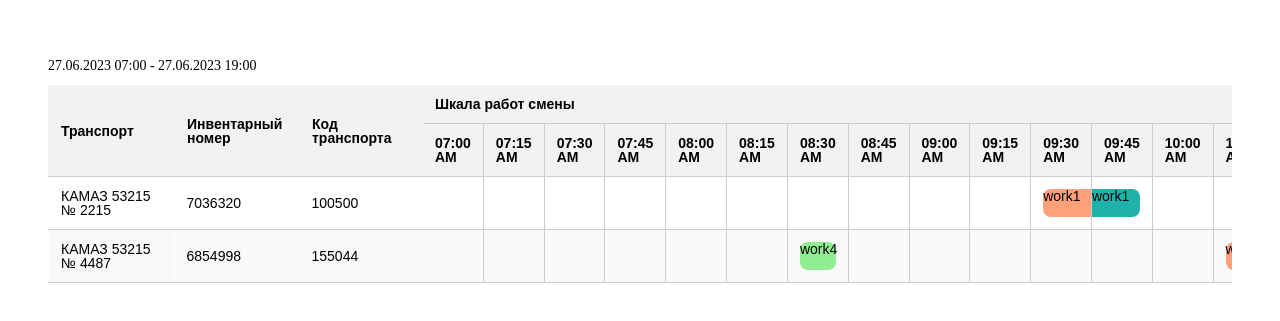
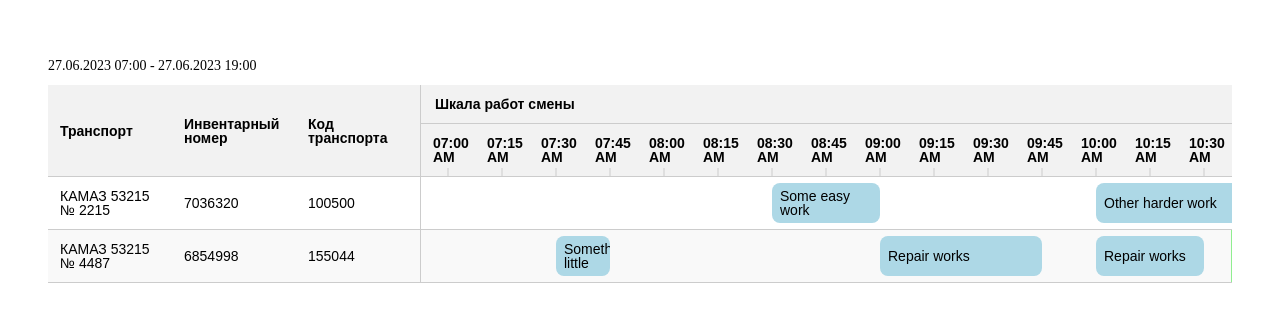
Before and after one commit to TkachYulia/Timeline, a React (Create React App) app: page / in a window 1280 px wide. Shown: the part 229-550 px from the top of the page. Built offline with nearby package versions, Linux system fonts and the light colour scheme.

Commit message:
Implemented creation of work

```diff
--- /dev/null
+++ b/src/components/TimelineSecond/CreatedTime.js
@@ -0,0 +1,24 @@
+import { GET_TIME } from "../../exports/functions";
+import styles from "./main.module.scss";
+
+const CreatedTime = ({ time, dataItem }) => {
+    const computedClassNames = [styles.createdTime];
+    let isEmptyCell = true;
+    let content = "";
+
+    const dataTimeline = dataItem.timeline;
+
+    if (Array.isArray(dataTimeline)) {
+        const matchingTimelineItem = dataTimeline.find((timelineItem) => GET_TIME(timelineItem.startTime) === time);
+
+        if (matchingTimelineItem) {
+            content = matchingTimelineItem.workName || null;
+            isEmptyCell = false;
+        }
+    }
+
+    if (isEmptyCell) return null;
+    return <div className={computedClassNames.join(" ")}>{content}</div>;
+};
+
+export default CreatedTime;
--- /dev/null
+++ b/src/components/TimelineSecond/FrozenCell.js
@@ -0,0 +1,19 @@
+import styles from "./main.module.scss";
+
+const FrozenCell = ({ isLastCell, isHeading = false, children }) => {
+    const computedClassNames = [
+        styles[isHeading ? "th" : "td"],
+        styles.frozen,
+        ...(isLastCell ? [styles.lastCell] : []),
+    ].join(" ");
+    const fixedContent = <div className={styles.fixedContent}>{children}</div>;
+    if (isHeading)
+        return (
+            <th rowSpan={2} className={computedClassNames}>
+                {fixedContent}
+            </th>
+        );
+    return <td className={computedClassNames}>{fixedContent}</td>;
+};
+
+export default FrozenCell;
--- /dev/null
+++ b/src/components/TimelineSecond/TimelineCell.js
@@ -0,0 +1,77 @@
+import { useContext } from "react";
+import { GET_TIME, roundTimeByStep } from "../../exports/functions";
+import CreatedTime from "./CreatedTime";
+import styles from "./main.module.scss";
+import { message } from "antd";
+import WorkCreateContext from "../../context/WorkCreateContext";
+
+const TimelineCell = ({ time, dataItem, timelineIndex }) => {
+    const workCreateContext = useContext(WorkCreateContext);
+
+    const computedClassNames = [
+        styles.td,
+        styles.timeCell,
+        ...(GET_TIME(roundTimeByStep()) === time ? [styles.currentTime] : []),
+    ];
+    const foundedWork = dataItem.timeline.find((work) => GET_TIME(work.startTime) === time);
+
+    if (
+        workCreateContext.isCreating &&
+        workCreateContext.creatingDataId === dataItem.id &&
+        (time === workCreateContext.creatingStartTime ||
+            (!!workCreateContext.creatingStartTime &&
+                workCreateContext.creatingStartTime <= time &&
+                !!workCreateContext.creatingHoverTime &&
+                time <= workCreateContext.creatingHoverTime) ||
+            (!!workCreateContext.creatingHoverTime &&
+                workCreateContext.creatingHoverTime <= time &&
+                !!workCreateContext.creatingStartTime &&
+                time <= workCreateContext.creatingStartTime))
+    ) {
+        computedClassNames.push(styles.creating);
+    }
+    if (workCreateContext.isOverlapping) {
+        computedClassNames.push(styles.overlapping);
+    }
+
+    const enabledToCreateWork =
+        !dataItem.timeline.some((work) => GET_TIME(work.startTime) <= time && time <= GET_TIME(work.finishTime)) &&
+        !dataItem.timeline.some(
+            (work) =>
+                (time <= GET_TIME(work.startTime) && GET_TIME(work.finishTime) <= workCreateContext.creatingStartTime) ||
+                (workCreateContext.creatingStartTime <= GET_TIME(work.startTime) && GET_TIME(work.finishTime) <= time)
+        );
+
+    const handleClick = () => {
+        if (workCreateContext.isCreating && !enabledToCreateWork) {
+            message.error("Невозможно создать действие: пересечение временных интервалов");
+        } else {
+            workCreateContext.handleClickTimeCell(dataItem.id, time);
+        }
+    };
+    const handleMouseEnter = () => {
+        if (workCreateContext.creatingDataId === dataItem.id) {
+            if (enabledToCreateWork) {
+                workCreateContext.setCreatingHoverTime(time);
+                workCreateContext.setOverlapping(false);
+            } else {
+                workCreateContext.setOverlapping(true);
+            }
+        }
+    };
+
+    if (dataItem.workCellIndexes.find((workCellIndex) => workCellIndex.index === timelineIndex)?.isStart === false)
+        return null;
+    return (
+        <td
+            className={computedClassNames.join(" ")}
+            colSpan={foundedWork?.colSpan || 1}
+            onClick={handleClick}
+            onMouseEnter={handleMouseEnter}
+        >
+            <CreatedTime time={time} dataItem={dataItem} />
+        </td>
+    );
+};
+
+export default TimelineCell;
--- a/src/components/TimelineSecond/index.js
+++ b/src/components/TimelineSecond/index.js
@@ -1,35 +1,18 @@
-import { useState } from "react";
 import Tippy, { useSingleton } from "@tippyjs/react";
+import { useEffect, useState } from "react";
+import { message } from "antd";
+import {
+    GET_TIME,
+    computeAllWorkSize,
+    createTimelineTimes,
+    createWork,
+    getDateTime,
+    getTimeFormat,
+} from "../../exports/functions";
 import styles from "./main.module.scss";
-import { convertDatetimeToNumericMs, createTimelineTimes, getDateTime, getTimeFormat } from "../../exports/functions";
-import { message } from "antd";
-import { useEffect } from "react";
-
-const STEP_MINUTES = 15;
-const _SHIFTED_TIME_ = new Date();
-_SHIFTED_TIME_.setMinutes(new Date().getMinutes() + STEP_MINUTES);
-const TIME_STEP = _SHIFTED_TIME_.getTime() - new Date().getTime();
-
-console.log(TIME_STEP);
-
-function createWork(workName, startTimeShift, finishTimeShift) {
-    const currentTime = new Date();
-    const editedTime = new Date(currentTime);
-
-    editedTime.setHours(9);
-    editedTime.setSeconds(0);
-    editedTime.setMilliseconds(0);
-    editedTime.setMinutes(Math.floor(currentTime.getMinutes() / STEP_MINUTES) * STEP_MINUTES);
-
-    const startTime = new Date(editedTime.getTime() + startTimeShift * 60 * 1000);
-    const finishTime = new Date(editedTime.getTime() + finishTimeShift * 60 * 1000);
-
-    return {
-        workName,
-        startTime,
-        finishTime,
-    };
-}
+import FrozenCell from "./FrozenCell";
+import TimelineCell from "./TimelineCell";
+import WorkCreateContext from "../../context/WorkCreateContext";
 
 const exampleDate = [
     {
@@ -37,18 +20,16 @@ const exampleDate = [
         transport: "КАМАЗ 53215 № 2215",
         inventaryNumber: "7036320",
         transportCode: "100500",
-        timeline: [createWork("work1", 0, 15), createWork("work2", 60, 120)],
+        timeline: [createWork("Some easy work", 0, 30), createWork("Other harder work", 90, 180)],
     },
     {
         id: 2,
         transport: "КАМАЗ 53215 № 4487",
         inventaryNumber: "6854998",
         transportCode: "155044",
-        timeline: [createWork("work3", 45, 75), createWork("work4", -60, -60)],
+        timeline: [createWork("Something little", -60, -60), createWork("Repair works", 30, 75), createWork("Repair works", 75, 105)],
     },
 ];
-
-console.log(exampleDate);
 
 const cellDeployer = [
     {
@@ -65,93 +46,100 @@ const cellDeployer = [
     },
 ];
 
-const FrozenCell = ({ isLastCell, isHeading = false, children }) => {
-    const computedClassNames = [
-        styles[isHeading ? "th" : "td"],
-        styles.frozen,
-        ...(isLastCell ? [styles.lastCell] : []),
-    ].join(" ");
-    const fixedContent = <div className={styles.fixedContent}>{children}</div>;
-    if (isHeading)
-        return (
-            <th rowSpan={2} className={computedClassNames}>
-                {fixedContent}
-            </th>
-        );
-    return <td className={computedClassNames}>{fixedContent}</td>;
-};
+const TimelineSecond = ({ startTime: timelineStartTime, finishTime: timelineFinishTime }) => {
+    const [timelineTimes, setTimelineTimes] = useState(createTimelineTimes(timelineStartTime, timelineFinishTime));
+    const [data, setData] = useState(computeAllWorkSize(exampleDate, timelineTimes));
 
-const CreatedTime = ({ time, dataItem }) => {
-    let cellState = "empty";
-    let content = "";
+    console.log(data);
 
-    const dataTimeline = dataItem.timeline;
-
-    if (Array.isArray(dataTimeline)) {
-        if (
-            dataTimeline.some(
-                (timelineItem) => timelineItem.startTime.getTime() === time && timelineItem.finishTime.getTime() === time
-            )
-        ) {
-            cellState = "single";
-            content = dataTimeline.find(
-                (timelineItem) => timelineItem.startTime.getTime() === time && timelineItem.finishTime.getTime() === time
-            ).workName;
-        } else if (dataTimeline.some((timelineItem) => timelineItem.startTime.getTime() === time)) {
-            cellState = "start";
-            content = dataTimeline.find((timelineItem) => timelineItem.startTime.getTime() === time).workName;
-        } else if (dataTimeline.some((timelineItem) => timelineItem.finishTime.getTime() === time)) {
-            cellState = "finish";
-            content = dataTimeline.find((timelineItem) => timelineItem.finishTime.getTime() === time).workName;
-        } else if (
-            dataTimeline.some(
-                (timelineItem) => timelineItem.startTime.getTime() <= time && time <= timelineItem.finishTime.getTime()
-            )
-        ) {
-            cellState = "between";
-            content = dataTimeline.find(
-                (timelineItem) => timelineItem.startTime.getTime() <= time && time <= timelineItem.finishTime.getTime()
-            ).workName;
-        }
-    }
-
-    return <div className={`${styles.createdTime} ${styles[cellState]}`}>{content}</div>;
-};
-
-const NewTime = () => {
-    return <div className={styles.newTime}></div>;
-};
-
-const TimelineCell = ({ time, dataItem }) => {
-    time = new Date(time).getTime();
-
-    return (
-        <td className={`${styles.td} ${styles.timeCell}`}>
-            <CreatedTime time={time} dataItem={dataItem} />
-        </td>
-    );
-};
-
-const TimelineSecond = ({ startTime: timelineStartTime, finishTime: timelineFinishTime }) => {
-    const [createStartTime, setCreateStartTime] = useState(null);
-    const [createFinishTime, setCreateFinishTime] = useState(null);
-
-    const [timelineTimes, setTimelineTimes] = useState(createTimelineTimes(timelineStartTime, timelineFinishTime));
+    const [isCreating, setCreating] = useState(false);
+    const [creatingDataId, setCreatingDataId] = useState(null);
+    const [creatingStartTime, setCreatingStartTime] = useState(null);
+    const [creatingHoverTime, setCreatingHoverTime] = useState(null);
+    const [isOverlapping, setOverlapping] = useState(false);
 
     useEffect(() => {
         setTimelineTimes(createTimelineTimes(timelineStartTime, timelineFinishTime));
     }, [timelineStartTime, timelineFinishTime]);
-
-    // message.error("Невозможно создать действие: пересечение временных интервалов");
 
     // Tooltip
     const [source, target] = useSingleton({
         overrides: ["delay", "arrow"],
     });
 
+    const handleClickTimeCell = (id, time) => {
+        if (isCreating) {
+            const startTime = Math.min(creatingStartTime, time);
+            const finishTime = Math.max(creatingStartTime, time);
+            if (!isOverlapping) {
+                message.success(
+                    <div style={{ width: "150px", textAlign: "left" }}>
+                        <h3>New work created!</h3>
+                        <div
+                            style={{ width: "100%", display: "flex", justifyContent: "space-between", alignItems: "center" }}
+                        >
+                            <span>FROM:</span>
+                            <span>{getDateTime(startTime)}</span>
+                        </div>
+                        <div
+                            style={{ width: "100%", display: "flex", justifyContent: "space-between", alignItems: "center" }}
+                        >
+                            <span>TILL:</span>
+                            <span>{getDateTime(finishTime)}</span>
+                        </div>
+                    </div>
+                );
+                setData((prevData) =>
+                    computeAllWorkSize(
+                        prevData.map((dataItem) => {
+                            if (dataItem.id === id) {
+                                return {
+                                    ...dataItem,
+                                    timeline: [
+                                        ...dataItem.timeline,
+                                        {
+                                            workName: "Created",
+                                            startTime,
+                                            finishTime,
+                                        },
+                                    ],
+                                };
+                            }
+                            return dataItem;
+                        }),
+                        timelineTimes
+                    )
+                );
+            }
+            setCreating(false);
+            setCreatingDataId(null);
+            setCreatingStartTime(null);
+            setCreatingHoverTime(null);
+            setOverlapping(false);
+        } else {
+            setCreating(true);
+            setCreatingDataId(id);
+            setCreatingStartTime(time);
+            setCreatingHoverTime(null);
+            setOverlapping(false);
+        }
+    };
+
+    const workCreateContext = {
+        handleClickTimeCell,
+        isCreating,
+        creatingDataId,
+        creatingStartTime,
+        creatingHoverTime,
+        setCreatingHoverTime,
+        isOverlapping,
+        setOverlapping,
+    };
+
     return (
+        <WorkCreateContext.Provider value={workCreateContext}>
             <div className={styles.container}>
-            <div>
+                <div style={{ position: "sticky", left: 0 }}>
                     {getDateTime(timelineStartTime)} - {getDateTime(timelineFinishTime)}
                 </div>
                 <Tippy singleton={source} delay={500} />
@@ -173,25 +161,26 @@ const TimelineSecond = ({ startTime: timelineStartTime, finishTime: timelineFini
                         </tr>
                         <tr className={styles.tr}>
                             {timelineTimes.map((timelineTime) => (
-                            <th key={timelineTime.getTime()} className={styles.th}>
-                                {getTimeFormat(timelineTime)}
+                                <th key={timelineTime.getTime()} className={`${styles.th} ${styles.time}`}>
+                                    <div>{getTimeFormat(timelineTime)}</div>
                                 </th>
                             ))}
                         </tr>
                     </thead>
                     <tbody className={styles.tbody}>
-                    {exampleDate.map((dataItem) => (
+                        {data.map((dataItem) => (
                             <tr key={dataItem.id} className={styles.tr}>
                                 {cellDeployer.map((cellItem, cellIndex) => (
                                     <FrozenCell key={`body-${cellItem.param}`} isLastCell={cellIndex === exampleDate.length}>
                                         {dataItem[cellItem.param]}
                                     </FrozenCell>
                                 ))}
-                            {timelineTimes.map((timelineTime) => (
+                                {timelineTimes.map((timelineTime, timelineIndex) => (
                                     <TimelineCell
-                                    key={timelineTime.getTime()}
-                                    time={timelineTime.getTime()}
+                                        key={GET_TIME(timelineTime)}
+                                        time={GET_TIME(timelineTime)}
                                         dataItem={dataItem}
+                                        timelineIndex={timelineIndex}
                                     />
                                 ))}
                             </tr>
@@ -199,6 +188,7 @@ const TimelineSecond = ({ startTime: timelineStartTime, finishTime: timelineFini
                     </tbody>
                 </table>
             </div>
+        </WorkCreateContext.Provider>
     );
 };
 
--- a/src/components/TimelineSecond/main.module.scss
+++ b/src/components/TimelineSecond/main.module.scss
@@ -14,6 +14,7 @@ $borderTable: 1px solid #ccc;
 $numberOfFrozenCols: 3;
 $frozenContentWidth: 100px;
 $frozenCellOffset: $frozenContentWidth + 2 * $paddingSize;
+$timeCellWidth: 30px + 2 * $paddingSize;
 
 @mixin table-cell {
     position: relative;
@@ -28,7 +29,7 @@ $frozenCellOffset: $frozenContentWidth + 2 * $paddingSize;
     z-index: 10;
     @for $i from 1 through $numberOfFrozenCols {
         &:nth-child(#{$i}) {
-            left: ($i - 1) * $frozenCellOffset + $i;
+            left: ($i - 1) * $frozenCellOffset;
         }
     }
     .fixedContent {
@@ -48,13 +49,12 @@ $frozenCellOffset: $frozenContentWidth + 2 * $paddingSize;
         $headingBackground: #f2f2f2;
         background-color: $headingBackground;
         font-weight: bold;
+        position: relative;
+        z-index: 10;
 
         .tr .th {
             @include table-cell();
             background-color: $headingBackground;
-            &:not(:last-child) {
-                border-right: $borderTable;
-            }
             & > .timelineTitle {
                 width: max-content;
                 position: sticky;
@@ -63,6 +63,32 @@ $frozenCellOffset: $frozenContentWidth + 2 * $paddingSize;
             }
             &.frozen {
                 @include frozen-cell();
+            }
+            &.time {
+                position: relative;
+                &::before {
+                    content: "";
+                    position: absolute;
+                    bottom: 0;
+                    left: 50%;
+                    width: 0px;
+                    height: 8px;
+                    transform: translateX(-50%);
+                    border-left: $borderTable;
+                }
+                & > div {
+                    width: 30px;
+                }
+                & .vertLine {
+                    position: absolute;
+                    z-index: 10;
+                    top: 100%;
+                    left: 50%;
+                    width: 0px;
+                    transform: translateX(-50%);
+                    border-left: $borderTable;
+                    pointer-events: none;
+                }
             }
         }
     }
@@ -77,46 +103,40 @@ $frozenCellOffset: $frozenContentWidth + 2 * $paddingSize;
                 &.timeCell {
                     position: relative;
                     cursor: cell;
-                    &:not(:last-child) {
-                        border-right: $borderTable;
-                    }
                     &:hover {
                         background-color: #e1f5f5;
                     }
+                    &.currentTime {
+                        background-color: lightgreen;
+                        &:hover {
+                            background-color: rgb(151, 226, 151);
+                        }
+                    }
+                    &.creating {
+                        background-color: lightsalmon;
+                        &.overlapping {
+                            background-color: orangered;
+                        }
+                    }
                     .createdTime {
                         $borderRadius: 8px;
+                        $vPadding: 6px;
+                        $hPadding: $timeCellWidth / 2;
 
                         position: absolute;
-                        top: $paddingSize;
-                        bottom: $paddingSize;
+                        top: $vPadding;
+                        bottom: $vPadding;
+                        left: $hPadding;
+                        right: $hPadding;
+                        border-radius: $borderRadius;
                         cursor: pointer;
-                        &.empty {
-                            display: none;
-                        }
-                        &.single {
-                            background-color: lightgreen;
-                            left: $paddingSize;
-                            right: $paddingSize;
-                            border-radius: $borderRadius;
-                        }
-                        &.start {
-                            background-color: lightsalmon;
-                            left: $paddingSize;
-                            right: 0;
-                            border-radius: $borderRadius 0 0 $borderRadius;
-                        }
-                        &.finish {
-                            background-color: lightseagreen;
-                            left: 0;
-                            right: $paddingSize;
-                            border-radius: 0 $borderRadius $borderRadius 0;
-                        }
-                        &.between {
-                            background-color: lightsteelblue;
-                            left: 0;
-                            right: 0;
-                            border-radius: 0;
-                        }
+
+                        display: flex;
+                        justify-content: flex-start;
+                        align-items: center;
+                        padding: 8px;
+                        overflow: hidden;
+                        background-color: lightblue;
                     }
                 }
             }
--- /dev/null
+++ b/src/context/WorkCreateContext.js
@@ -0,0 +1,5 @@
+import { createContext } from "react";
+
+const WorkCreateContext = createContext(null);
+
+export default WorkCreateContext;
--- /dev/null
+++ b/src/exports/constants.js
@@ -0,0 +1,6 @@
+export const STEP_MINUTES = 15;
+
+const _SHIFTED_TIME_ = new Date();
+_SHIFTED_TIME_.setMinutes(new Date().getMinutes() + STEP_MINUTES);
+
+export const TIME_STEP = _SHIFTED_TIME_.getTime() - new Date().getTime();
--- a/src/exports/functions.js
+++ b/src/exports/functions.js
@@ -1,9 +1,30 @@
-export const convertDatetimeToNumericMs = (datetime) => {
+import { STEP_MINUTES, TIME_STEP } from "./constants";
+
+export const GET_TIME = (datetime) => {
+    if (!datetime) return new Date().getTime();
     return new Date(datetime).getTime();
 };
 
 export const getTimeFormat = (dateTime) => {
-    return dateTime.toLocaleTimeString([], { hour: "2-digit", minute: "2-digit" });
+    return new Date(dateTime).toLocaleTimeString([], { hour: "2-digit", minute: "2-digit" });
+};
+
+export const createWork = (workName, startTimeShift, finishTimeShift) => {
+    const currentTime = new Date();
+    const shiftedTime = new Date(currentTime);
+    shiftedTime.setHours(8);
+    const editedTime = roundTimeByStep(shiftedTime);
+
+    const startTime = new Date(editedTime.getTime() + startTimeShift * 60 * 1000);
+    const finishTime = new Date(
+        editedTime.getTime() + finishTimeShift * 60 * 1000 + (startTimeShift === finishTimeShift ? TIME_STEP : 0)
+    );
+
+    return {
+        workName,
+        startTime,
+        finishTime,
+    };
 };
 
 export const getDateTime = (dateTime) => {
@@ -23,8 +44,55 @@ export const createTimelineTimes = (startTime, finishTime) => {
 
     while (currentTime <= finishTime) {
         result.push(new Date(currentTime));
-        currentTime = new Date(currentTime).getTime() + 15 * 60 * 1000;
+        currentTime = GET_TIME(currentTime) + STEP_MINUTES * 60 * 1000;
     }
 
     return result;
 };
+
+const calculateWorkSize = (work) => {
+    return (GET_TIME(work.finishTime) - GET_TIME(work.startTime)) / TIME_STEP + 1;
+};
+
+export const computeAllWorkSize = (data, timelineTimes) => {
+    return data.map((dataItem) => {
+        const computedDataTimeline = dataItem.timeline.map((work, workIndex) => ({
+            ...work,
+            id: `${dataItem.id}-${workIndex + 1}`,
+            colSpan: calculateWorkSize(work),
+        }));
+        return {
+            ...dataItem,
+            timeline: computedDataTimeline,
+            workCellIndexes: [...timelineTimes]
+                .map((timelineTime, timelineIndex) => ({
+                    time: timelineTime,
+                    index: timelineIndex,
+                }))
+                .filter((timelineTime) =>
+                    computedDataTimeline.some(
+                        (dataTimeline) =>
+                            GET_TIME(dataTimeline.startTime) <= GET_TIME(timelineTime.time) &&
+                            GET_TIME(timelineTime.time) <= GET_TIME(dataTimeline.finishTime)
+                    )
+                )
+                .map((timelineTime) => ({
+                    isStart: computedDataTimeline.some(
+                        (dataTimeline) => GET_TIME(dataTimeline.startTime) === GET_TIME(timelineTime.time)
+                    ),
+                    index: timelineTime.index,
+                })),
+        };
+    });
+};
+
+export const roundTimeByStep = (time) => {
+    time = time || new Date();
+    const resultTime = new Date(time);
+
+    resultTime.setSeconds(0);
+    resultTime.setMilliseconds(0);
+    resultTime.setMinutes(Math.floor(time.getMinutes() / STEP_MINUTES) * STEP_MINUTES);
+
+    return resultTime;
+};
```
Also changed, not shown: src/components/TimelineSecond/NewTime.js (added, +7 -0 lines). Lines whose indentation alone changed are shown as unchanged.
